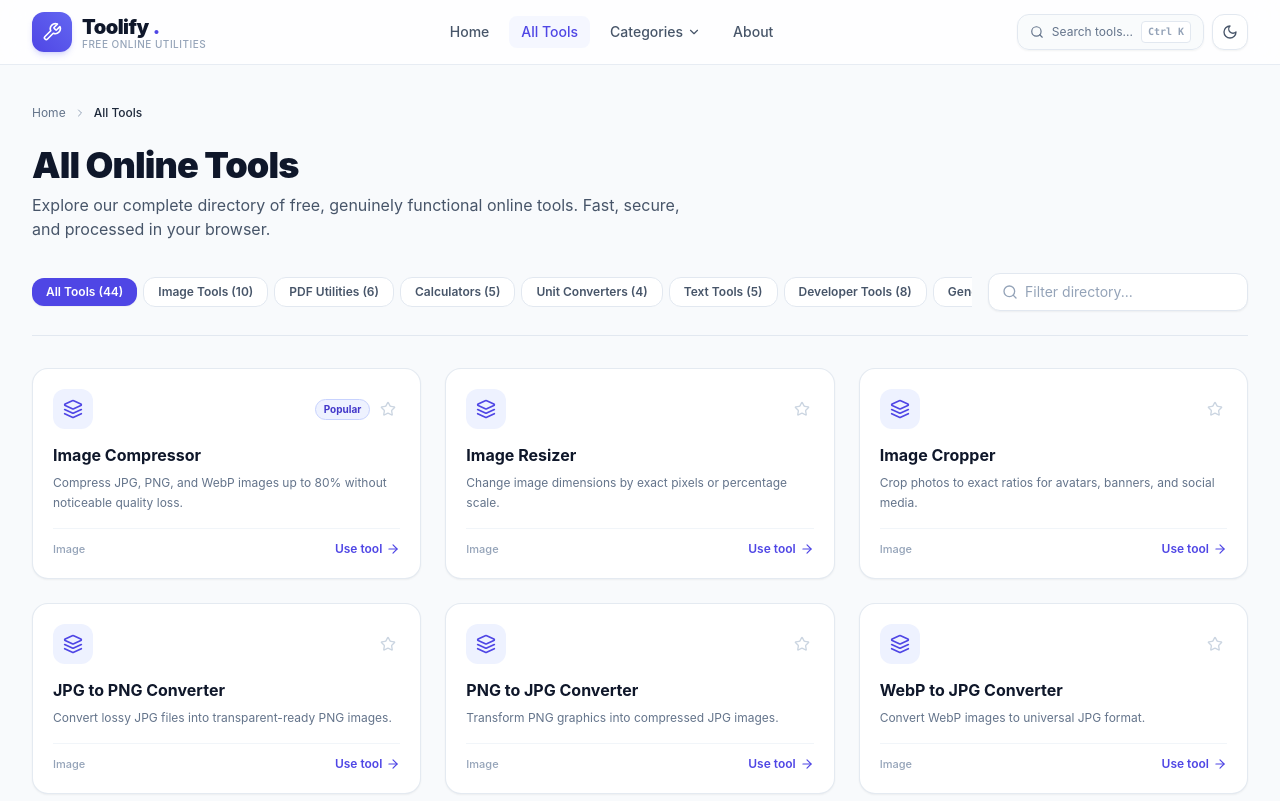
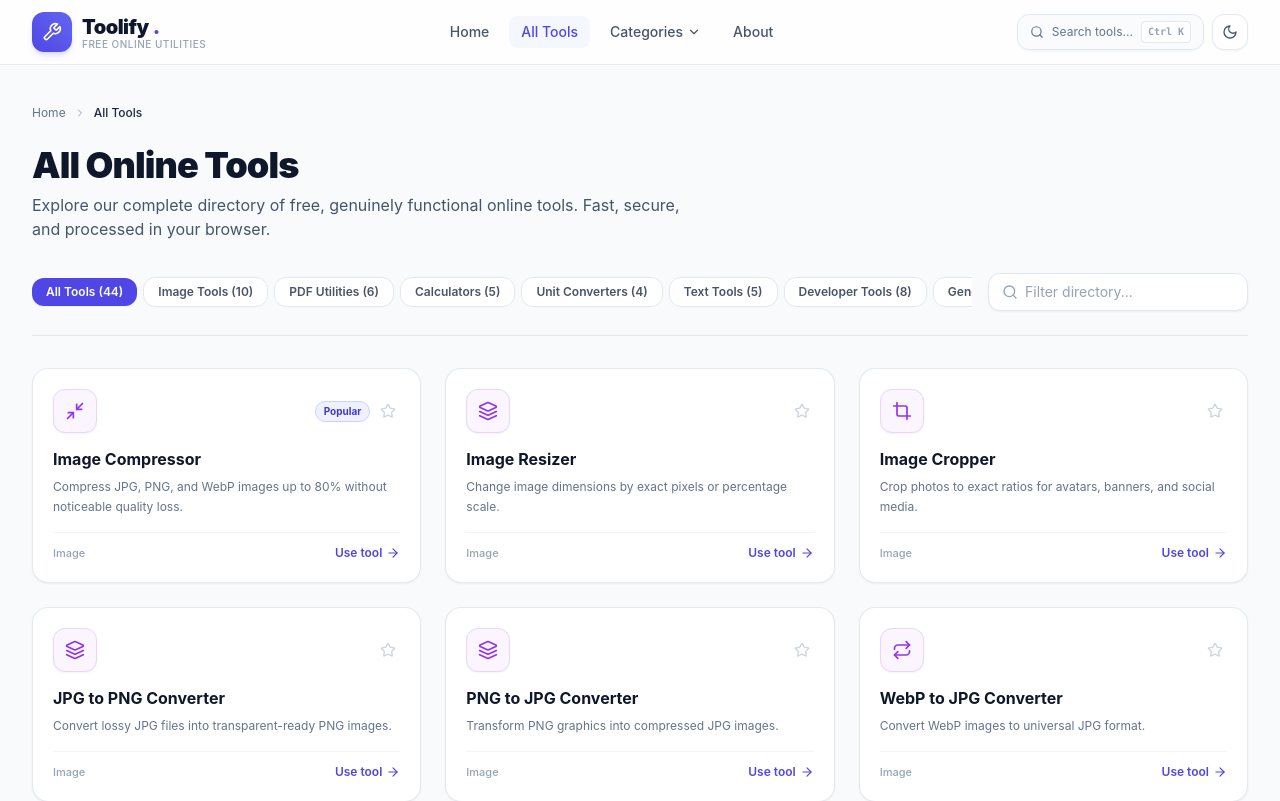
Before and after one commit to SaifulIslamSifat/toolify, a Next.js app: page /tools in a window 1280 px wide. Shown: the top 801 px of the page. Built offline with nearby package versions, Linux system fonts and the light colour scheme.

Commit message:
Fix: Enhance tool icons with category-matched modern colors and high-contrast dark mode support

```diff
--- a/src/app/category/[slug]/page.tsx
+++ b/src/app/category/[slug]/page.tsx
@@ -1,9 +1,10 @@
 import { notFound } from "next/navigation";
 import Link from "next/link";
-import { ChevronRight, Layers } from "lucide-react";
+import { ChevronRight } from "lucide-react";
 import { CATEGORIES, getToolsByCategory } from "@/lib/tools-registry";
 import { ToolCategory } from "@/lib/types";
 import ToolCard from "@/components/ToolCard";
+import ToolIcon from "@/components/ToolIcon";
 import type { Metadata } from "next";
 
 interface CategoryPageProps {
@@ -57,7 +58,7 @@ export default function CategoryPage({ params }: CategoryPageProps) {
       <div className="mb-10 p-8 rounded-3xl border border-slate-200 dark:border-slate-800 bg-white dark:bg-slate-900 shadow-sm flex flex-col md:flex-row md:items-center justify-between gap-6">
         <div className="flex items-center gap-4">
           <div className={`w-14 h-14 rounded-2xl bg-gradient-to-r ${category.gradient} flex items-center justify-center text-white shadow-md flex-shrink-0`}>
-            <Layers className="w-7 h-7" />
+            <ToolIcon icon={category.icon} category={category.id} className="w-7 h-7 text-white" />
           </div>
           <div>
             <div className="flex items-center gap-2.5">
--- a/src/app/page.tsx
+++ b/src/app/page.tsx
@@ -16,6 +16,7 @@ import {
 } from "lucide-react";
 import { CATEGORIES, getPopularTools, getFeaturedTools, TOOLS } from "@/lib/tools-registry";
 import ToolCard from "@/components/ToolCard";
+import ToolIcon from "@/components/ToolIcon";
 import SearchModal from "@/components/SearchModal";
 
 export default function HomePage() {
@@ -172,7 +173,7 @@ export default function HomePage() {
               >
                 <div className="flex items-center justify-between mb-4">
                   <div className={`w-12 h-12 rounded-xl bg-gradient-to-r ${cat.gradient} flex items-center justify-center text-white shadow-md group-hover:scale-105 transition-transform`}>
-                    <Layers className="w-6 h-6 text-white" />
+                    <ToolIcon icon={cat.icon} category={cat.id} className="w-6 h-6 text-white" />
                   </div>
                   <span className="text-xs font-semibold px-2.5 py-1 rounded-full bg-slate-100 dark:bg-slate-800 text-slate-600 dark:text-slate-300">
                     {count} tools
--- a/src/components/SearchModal.tsx
+++ b/src/components/SearchModal.tsx
@@ -3,9 +3,10 @@
 import { useEffect, useState, useRef } from "react";
 import Link from "next/link";
 import { useRouter } from "next/navigation";
-import { Search, X, ArrowRight, CornerDownLeft, Sparkles, Layers } from "lucide-react";
+import { Search, X, ArrowRight, CornerDownLeft } from "lucide-react";
 import { searchTools, TOOLS } from "@/lib/tools-registry";
 import { ToolDefinition } from "@/lib/types";
+import ToolIcon, { CATEGORY_ICON_THEMES } from "./ToolIcon";
 
 interface SearchModalProps {
   isOpen: boolean;
@@ -109,7 +110,9 @@ export default function SearchModal({ isOpen, onClose }: SearchModalProps) {
             </div>
           ) : (
             <div className="space-y-1">
-              {results.map((tool, idx) => (
+              {results.map((tool, idx) => {
+                const theme = CATEGORY_ICON_THEMES[tool.category] || CATEGORY_ICON_THEMES.developer;
+                return (
                   <Link
                     key={tool.slug}
                     href={`/tools/${tool.slug}`}
@@ -123,13 +126,13 @@ export default function SearchModal({ isOpen, onClose }: SearchModalProps) {
                   >
                     <div className="flex items-center gap-3 min-w-0">
                       <div
-                      className={`w-9 h-9 rounded-lg flex items-center justify-center flex-shrink-0 ${
+                        className={`w-9 h-9 rounded-lg flex items-center justify-center flex-shrink-0 border ${
                           idx === selectedIndex
-                          ? "bg-brand-600 text-white"
-                          : "bg-slate-100 dark:bg-slate-800 text-slate-600 dark:text-slate-300"
+                            ? "bg-brand-600 text-white border-brand-500"
+                            : `${theme.bg} ${theme.text} ${theme.border}`
                         }`}
                       >
-                      <Layers className="w-4 h-4" />
+                        <ToolIcon icon={tool.icon} category={tool.category} className="w-4 h-4" />
                       </div>
                       <div className="min-w-0">
                         <div className="flex items-center gap-2">
@@ -154,7 +157,8 @@ export default function SearchModal({ isOpen, onClose }: SearchModalProps) {
                       <ArrowRight className="w-4 h-4 text-slate-400" />
                     </div>
                   </Link>
-              ))}
+                );
+              })}
             </div>
           )}
         </div>
--- a/src/components/ToolCard.tsx
+++ b/src/components/ToolCard.tsx
@@ -2,8 +2,9 @@
 
 import { useState, useEffect } from "react";
 import Link from "next/link";
-import { Star, ArrowRight, Layers } from "lucide-react";
+import { Star, ArrowRight } from "lucide-react";
 import { ToolDefinition } from "@/lib/types";
+import ToolIcon, { CATEGORY_ICON_THEMES } from "./ToolIcon";
 
 interface ToolCardProps {
   tool: ToolDefinition;
@@ -11,6 +12,7 @@ interface ToolCardProps {
 
 export default function ToolCard({ tool }: ToolCardProps) {
   const [isFavorite, setIsFavorite] = useState(false);
+  const theme = CATEGORY_ICON_THEMES[tool.category] || CATEGORY_ICON_THEMES.developer;
 
   useEffect(() => {
     try {
@@ -48,8 +50,10 @@ export default function ToolCard({ tool }: ToolCardProps) {
       <div>
         {/* Header row: Icon & Badge + Favorite */}
         <div className="flex items-center justify-between mb-3.5">
-          <div className="w-10 h-10 rounded-xl bg-brand-50 dark:bg-brand-950/60 text-brand-600 dark:text-brand-400 flex items-center justify-center group-hover:scale-105 group-hover:bg-brand-600 group-hover:text-white transition-all duration-200">
-            <Layers className="w-5 h-5" />
+          <div
+            className={`w-11 h-11 rounded-xl ${theme.bg} ${theme.text} border ${theme.border} flex items-center justify-center transition-all duration-200 group-hover:scale-105 ${theme.hoverBg} ${theme.hoverText} shadow-sm`}
+          >
+            <ToolIcon icon={tool.icon} category={tool.category} className="w-5 h-5" />
           </div>
           <div className="flex items-center gap-1.5">
             {tool.badge && (
--- /dev/null
+++ b/src/components/ToolIcon.tsx
@@ -0,0 +1,206 @@
+"use client";
+
+import {
+  Image as ImageIcon,
+  FileText,
+  Calculator,
+  ArrowRightLeft,
+  Type,
+  Code2,
+  Sparkles,
+  Search,
+  Globe,
+  ShieldAlert,
+  ShieldCheck,
+  Minimize2,
+  Scissors,
+  RotateCw,
+  Repeat,
+  Pipette,
+  Eraser,
+  Files,
+  FileSearch,
+  Activity,
+  Calendar,
+  Percent,
+  DollarSign,
+  Tag,
+  Thermometer,
+  Ruler,
+  Scale,
+  HardDrive,
+  AlignLeft,
+  CaseUpper,
+  GitCompare,
+  Link2,
+  FileCode,
+  Braces,
+  Key,
+  QrCode,
+  Fingerprint,
+  Binary,
+  Hash,
+  Clock,
+  Terminal,
+  Bot,
+  Tags,
+  Network,
+  Wifi,
+  ListOrdered,
+  Layers,
+  Crop,
+  FilePlus,
+  LucideProps,
+} from "lucide-react";
+import { ToolCategory } from "@/lib/types";
+
+// Dynamic Lucide icon lookup mapping
+const ICON_MAP: Record<string, React.ComponentType<LucideProps>> = {
+  Image: ImageIcon,
+  FileText: FileText,
+  Calculator: Calculator,
+  ArrowRightLeft: ArrowRightLeft,
+  Type: Type,
+  Code2: Code2,
+  Sparkles: Sparkles,
+  Search: Search,
+  Globe: Globe,
+  ShieldAlert: ShieldAlert,
+  ShieldCheck: ShieldCheck,
+  Minimize2: Minimize2,
+  Scissors: Scissors,
+  RotateCw: RotateCw,
+  Repeat: Repeat,
+  Pipette: Pipette,
+  Eraser: Eraser,
+  Files: Files,
+  FileSearch: FileSearch,
+  Activity: Activity,
+  Calendar: Calendar,
+  Percent: Percent,
+  DollarSign: DollarSign,
+  Tag: Tag,
+  Thermometer: Thermometer,
+  Ruler: Ruler,
+  Scale: Scale,
+  HardDrive: HardDrive,
+  AlignLeft: AlignLeft,
+  CaseUpper: CaseUpper,
+  GitCompare: GitCompare,
+  Link2: Link2,
+  FileCode: FileCode,
+  Braces: Braces,
+  Key: Key,
+  QrCode: QrCode,
+  Fingerprint: Fingerprint,
+  Binary: Binary,
+  Hash: Hash,
+  Clock: Clock,
+  Terminal: Terminal,
+  Bot: Bot,
+  Tags: Tags,
+  Network: Network,
+  Wifi: Wifi,
+  ListOrdered: ListOrdered,
+  Crop: Crop,
+  FilePlus: FilePlus,
+  Layers: Layers,
+};
+
+// Category-based modern color styling (guarantees clear contrast in both light and dark mode)
+export const CATEGORY_ICON_THEMES: Record<
+  ToolCategory | string,
+  {
+    bg: string;
+    text: string;
+    border: string;
+    hoverBg: string;
+    hoverText: string;
+  }
+> = {
+  image: {
+    bg: "bg-purple-50 dark:bg-purple-950/60",
+    text: "text-purple-600 dark:text-purple-400",
+    border: "border-purple-200 dark:border-purple-800/60",
+    hoverBg: "group-hover:bg-purple-600",
+    hoverText: "group-hover:text-white",
+  },
+  pdf: {
+    bg: "bg-rose-50 dark:bg-rose-950/60",
+    text: "text-rose-600 dark:text-rose-400",
+    border: "border-rose-200 dark:border-rose-800/60",
+    hoverBg: "group-hover:bg-rose-600",
+    hoverText: "group-hover:text-white",
+  },
+  calculators: {
+    bg: "bg-amber-50 dark:bg-amber-950/60",
+    text: "text-amber-600 dark:text-amber-400",
+    border: "border-amber-200 dark:border-amber-800/60",
+    hoverBg: "group-hover:bg-amber-600",
+    hoverText: "group-hover:text-white",
+  },
+  "unit-converters": {
+    bg: "bg-emerald-50 dark:bg-emerald-950/60",
+    text: "text-emerald-600 dark:text-emerald-400",
+    border: "border-emerald-200 dark:border-emerald-800/60",
+    hoverBg: "group-hover:bg-emerald-600",
+    hoverText: "group-hover:text-white",
+  },
+  text: {
+    bg: "bg-blue-50 dark:bg-blue-950/60",
+    text: "text-blue-600 dark:text-blue-400",
+    border: "border-blue-200 dark:border-blue-800/60",
+    hoverBg: "group-hover:bg-blue-600",
+    hoverText: "group-hover:text-white",
+  },
+  developer: {
+    bg: "bg-violet-50 dark:bg-violet-950/60",
+    text: "text-violet-600 dark:text-violet-400",
+    border: "border-violet-200 dark:border-violet-800/60",
+    hoverBg: "group-hover:bg-violet-600",
+    hoverText: "group-hover:text-white",
+  },
+  generators: {
+    bg: "bg-pink-50 dark:bg-pink-950/60",
+    text: "text-pink-600 dark:text-pink-400",
+    border: "border-pink-200 dark:border-pink-800/60",
+    hoverBg: "group-hover:bg-pink-600",
+    hoverText: "group-hover:text-white",
+  },
+  seo: {
+    bg: "bg-indigo-50 dark:bg-indigo-950/60",
+    text: "text-indigo-600 dark:text-indigo-400",
+    border: "border-indigo-200 dark:border-indigo-800/60",
+    hoverBg: "group-hover:bg-indigo-600",
+    hoverText: "group-hover:text-white",
+  },
+  internet: {
+    bg: "bg-cyan-50 dark:bg-cyan-950/60",
+    text: "text-cyan-600 dark:text-cyan-400",
+    border: "border-cyan-200 dark:border-cyan-800/60",
+    hoverBg: "group-hover:bg-cyan-600",
+    hoverText: "group-hover:text-white",
+  },
+  fiverr: {
+    bg: "bg-emerald-50 dark:bg-emerald-950/60",
+    text: "text-emerald-600 dark:text-emerald-400",
+    border: "border-emerald-200 dark:border-emerald-800/60",
+    hoverBg: "group-hover:bg-emerald-600",
+    hoverText: "group-hover:text-white",
+  },
+};
+
+interface ToolIconProps {
+  icon?: string;
+  category?: ToolCategory | string;
+  className?: string;
+}
+
+export default function ToolIcon({
+  icon = "Layers",
+  category = "developer",
+  className = "w-5 h-5",
+}: ToolIconProps) {
+  const IconComponent = ICON_MAP[icon] || Layers;
+  return <IconComponent className={className} />;
+}
--- a/src/components/ToolLayout.tsx
+++ b/src/components/ToolLayout.tsx
@@ -15,6 +15,7 @@ import {
 import { ToolDefinition } from "@/lib/types";
 import { getRelatedTools } from "@/lib/tools-registry";
 import ToolCard from "./ToolCard";
+import ToolIcon, { CATEGORY_ICON_THEMES } from "./ToolIcon";
 import AdPlaceholder from "./AdPlaceholder";
 import { copyToClipboard } from "@/lib/utils";
 
@@ -28,6 +29,7 @@ export default function ToolLayout({ tool, children }: ToolLayoutProps) {
   const [copiedShare, setCopiedShare] = useState(false);
   const [openFaqIndex, setOpenFaqIndex] = useState<number | null>(null);
   const relatedTools = getRelatedTools(tool.slug, 3);
+  const theme = CATEGORY_ICON_THEMES[tool.category] || CATEGORY_ICON_THEMES.developer;
 
   useEffect(() => {
     try {
@@ -76,17 +78,17 @@ export default function ToolLayout({ tool, children }: ToolLayoutProps) {
     <div className="min-h-screen py-8 px-4 sm:px-6 lg:px-8 max-w-7xl mx-auto">
       {/* 1. Breadcrumbs */}
       <nav className="flex items-center gap-2 text-xs text-slate-500 mb-6 flex-wrap">
-        <Link href="/" className="hover:text-brand-600 transition-colors">
+        <Link href="/" className="hover:text-brand-600 dark:hover:text-brand-400 transition-colors">
           Home
         </Link>
         <ChevronRight className="w-3 h-3 text-slate-400" />
-        <Link href="/tools" className="hover:text-brand-600 transition-colors">
+        <Link href="/tools" className="hover:text-brand-600 dark:hover:text-brand-400 transition-colors">
           Tools
         </Link>
         <ChevronRight className="w-3 h-3 text-slate-400" />
         <Link
           href={`/category/${tool.category}`}
-          className="hover:text-brand-600 capitalize transition-colors"
+          className="hover:text-brand-600 dark:hover:text-brand-400 capitalize transition-colors"
         >
           {tool.category.replace("-", " ")}
         </Link>
@@ -94,10 +96,16 @@ export default function ToolLayout({ tool, children }: ToolLayoutProps) {
         <span className="text-slate-800 dark:text-slate-200 font-medium truncate">{tool.name}</span>
       </nav>
 
-      {/* 2. Tool Title, Description, and Actions */}
-      <div className="flex flex-col md:flex-row md:items-center justify-between gap-4 mb-8">
+      {/* 2. Tool Title, Description, Icon, and Actions */}
+      <div className="flex flex-col md:flex-row md:items-center justify-between gap-6 mb-8">
+        <div className="flex items-start gap-4">
+          <div
+            className={`w-14 h-14 rounded-2xl ${theme.bg} ${theme.text} border ${theme.border} flex items-center justify-center flex-shrink-0 shadow-sm mt-0.5`}
+          >
+            <ToolIcon icon={tool.icon} category={tool.category} className="w-7 h-7" />
+          </div>
           <div>
-          <div className="flex items-center gap-2.5 mb-2">
+            <div className="flex items-center gap-2.5 mb-1.5 flex-wrap">
               <h1 className="text-2xl sm:text-3xl font-extrabold text-slate-900 dark:text-white tracking-tight">
                 {tool.name}
               </h1>
@@ -111,6 +119,7 @@ export default function ToolLayout({ tool, children }: ToolLayoutProps) {
               {tool.description}
             </p>
           </div>
+        </div>
 
         <div className="flex items-center gap-2 self-start md:self-auto flex-shrink-0">
           <button
@@ -119,7 +128,7 @@ export default function ToolLayout({ tool, children }: ToolLayoutProps) {
             className={`flex items-center gap-1.5 px-3 py-2 rounded-xl border text-xs font-semibold transition-all ${
               isFavorite
                 ? "border-amber-300 bg-amber-50 dark:bg-amber-950/40 text-amber-700 dark:text-amber-300"
-                : "border-slate-200 dark:border-slate-800 bg-white dark:bg-slate-900 text-slate-600 dark:text-slate-300 hover:border-slate-300"
+                : "border-slate-200 dark:border-slate-800 bg-white dark:bg-slate-900 text-slate-600 dark:text-slate-300 hover:border-slate-300 dark:hover:border-slate-700"
             }`}
           >
             <Star className={`w-3.5 h-3.5 ${isFavorite ? "fill-amber-400 text-amber-500" : ""}`} />
@@ -129,7 +138,7 @@ export default function ToolLayout({ tool, children }: ToolLayoutProps) {
           <button
             onClick={handleShare}
             aria-label="Share tool link"
-            className="flex items-center gap-1.5 px-3 py-2 rounded-xl border border-slate-200 dark:border-slate-800 bg-white dark:bg-slate-900 text-slate-600 dark:text-slate-300 hover:border-slate-300 text-xs font-semibold transition-all"
+            className="flex items-center gap-1.5 px-3 py-2 rounded-xl border border-slate-200 dark:border-slate-800 bg-white dark:bg-slate-900 text-slate-600 dark:text-slate-300 hover:border-slate-300 dark:hover:border-slate-700 text-xs font-semibold transition-all"
           >
             {copiedShare ? (
               <>
@@ -169,7 +178,7 @@ export default function ToolLayout({ tool, children }: ToolLayoutProps) {
                 key={idx}
                 className="relative flex flex-col p-6 rounded-2xl border border-slate-200/80 dark:border-slate-800 bg-white dark:bg-slate-900 shadow-sm"
               >
-                <div className="w-8 h-8 rounded-xl bg-brand-50 dark:bg-brand-950/60 text-brand-600 dark:text-brand-400 font-bold text-sm flex items-center justify-center mb-3">
+                <div className={`w-8 h-8 rounded-xl ${theme.bg} ${theme.text} border ${theme.border} font-bold text-sm flex items-center justify-center mb-3`}>
                   {idx + 1}
                 </div>
                 <h3 className="text-base font-semibold text-slate-900 dark:text-white mb-1.5">
@@ -208,7 +217,7 @@ export default function ToolLayout({ tool, children }: ToolLayoutProps) {
                     <span>{faq.question}</span>
                     <ChevronDown
                       className={`w-4 h-4 text-slate-400 transition-transform ${
-                        isOpen ? "rotate-180 text-brand-600" : ""
+                        isOpen ? "rotate-180 text-brand-600 dark:text-brand-400" : ""
                       }`}
                     />
                   </button>
--- a/src/components/tools/FiverrMessageChecker.tsx
+++ b/src/components/tools/FiverrMessageChecker.tsx
@@ -444,11 +444,11 @@ export default function FiverrMessageChecker() {
       >
         <div className="flex items-center gap-3">
           {detectedIssues.length === 0 ? (
-            <div className="w-11 h-11 rounded-xl bg-emerald-500 text-white flex items-center justify-center flex-shrink-0 shadow-sm">
+            <div className="w-11 h-11 rounded-xl bg-emerald-100 dark:bg-emerald-950/80 text-emerald-600 dark:text-emerald-400 border border-emerald-200 dark:border-emerald-800 flex items-center justify-center flex-shrink-0 shadow-sm">
               <ShieldCheck className="w-6 h-6" />
             </div>
           ) : (
-            <div className="w-11 h-11 rounded-xl bg-rose-500 text-white flex items-center justify-center flex-shrink-0 shadow-sm">
+            <div className="w-11 h-11 rounded-xl bg-rose-100 dark:bg-rose-950/80 text-rose-600 dark:text-rose-400 border border-rose-200 dark:border-rose-800 flex items-center justify-center flex-shrink-0 shadow-sm">
               <ShieldAlert className="w-6 h-6" />
             </div>
           )}
--- a/tailwind.config.js
+++ b/tailwind.config.js
@@ -20,13 +20,16 @@ module.exports = {
           700: "#4338ca",
           800: "#3730a3",
           900: "#312e81",
+          950: "#1e1b4b",
         },
         accent: {
           50: "#eff6ff",
           100: "#dbeafe",
+          400: "#60a5fa",
           500: "#3b82f6",
           600: "#2563eb",
           700: "#1d4ed8",
+          950: "#172554",
         },
       },
       fontFamily: {
```
Also changed, not shown: src/components/tools/FiverrDeliverableFormatter.tsx (+4 -4 lines). Lines whose indentation alone changed are shown as unchanged.
